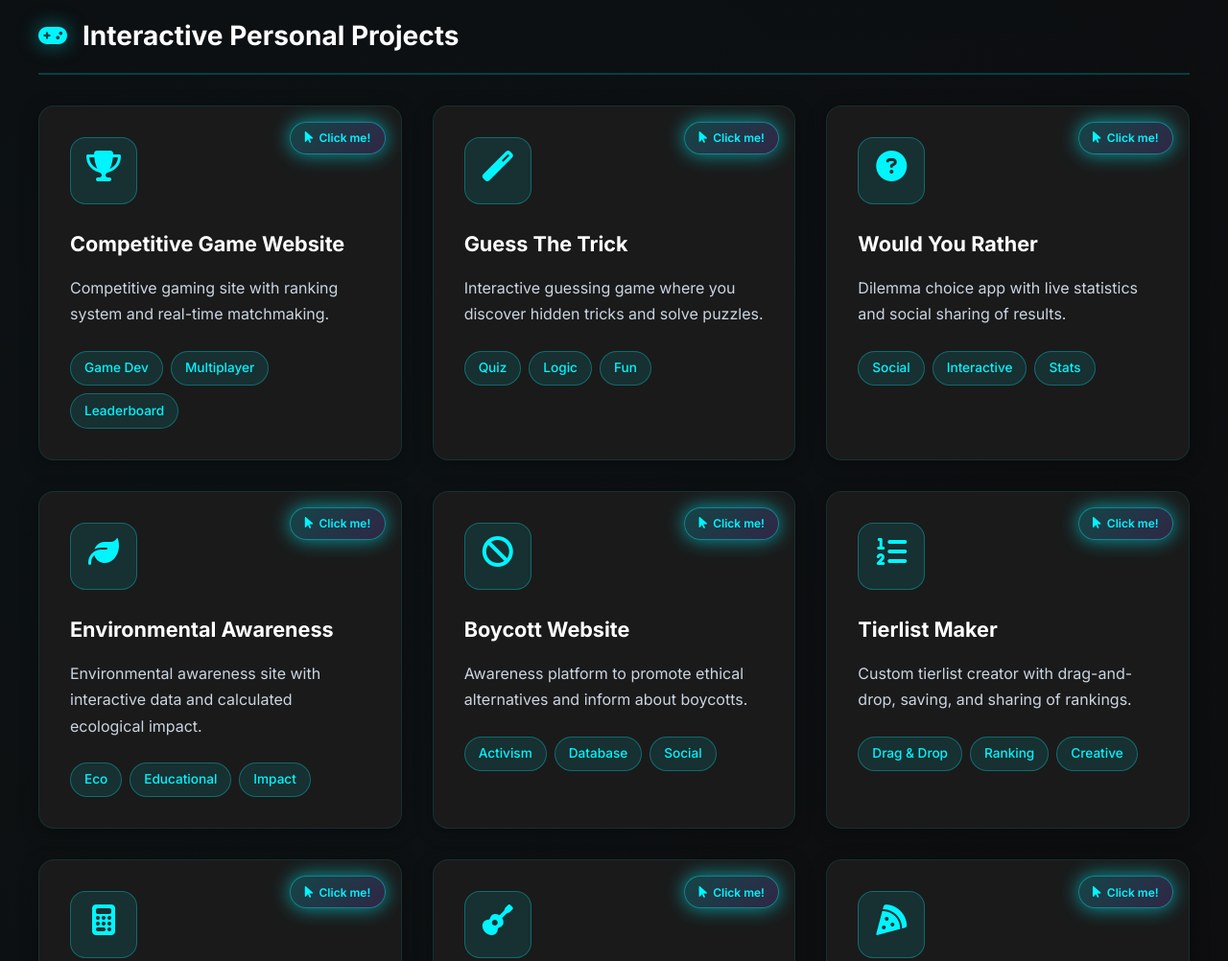
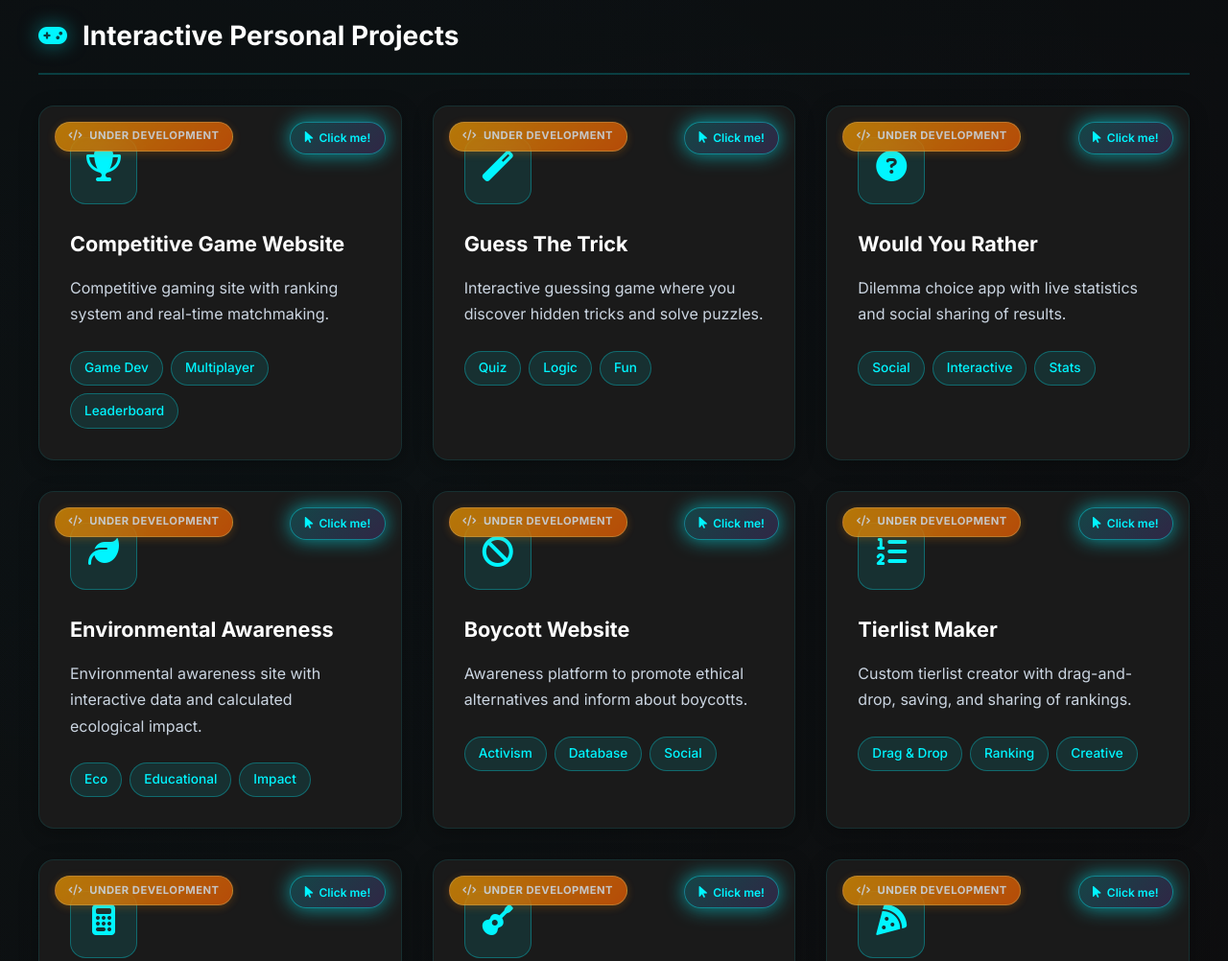
Before and after one commit to zayclom/Portfolio, a website: page frontend/index.html in a window 1280 px wide. Shown: the part 3140-4142 px from the top of the page at 96% size. Drawn offline with Linux system fonts and the light colour scheme.

Commit message:
Add 'Under Development' badge to personal projects

```diff
--- a/frontend/index.html
+++ b/frontend/index.html
@@ -269,6 +269,7 @@
                 </h3>
                 <div class="projects-grid">
                     <div class="project-card interactive-project" data-project="competitive-games">
+                        <div class="dev-badge"><i class="fas fa-code"></i> Under Development</div>
                         <div class="interactive-badge">
                             <i class="fas fa-mouse-pointer"></i>
                             Click me!
@@ -285,6 +286,7 @@
                         </div>
                     </div>
                     <div class="project-card interactive-project" data-project="guess-trick">
+                        <div class="dev-badge"><i class="fas fa-code"></i> Under Development</div>
                         <div class="interactive-badge">
                             <i class="fas fa-mouse-pointer"></i>
                             Click me!
@@ -301,6 +303,7 @@
                         </div>
                     </div>
                     <div class="project-card interactive-project" data-project="would-you-rather">
+                        <div class="dev-badge"><i class="fas fa-code"></i> Under Development</div>
                         <div class="interactive-badge">
                             <i class="fas fa-mouse-pointer"></i>
                             Click me!
@@ -317,6 +320,7 @@
                         </div>
                     </div>
                     <div class="project-card interactive-project" data-project="environmental">
+                        <div class="dev-badge"><i class="fas fa-code"></i> Under Development</div>
                         <div class="interactive-badge">
                             <i class="fas fa-mouse-pointer"></i>
                             Click me!
@@ -333,6 +337,7 @@
                         </div>
                     </div>
                     <div class="project-card interactive-project" data-project="boycott">
+                        <div class="dev-badge"><i class="fas fa-code"></i> Under Development</div>
                         <div class="interactive-badge">
                             <i class="fas fa-mouse-pointer"></i>
                             Click me!
@@ -349,6 +354,7 @@
                         </div>
                     </div>
                     <div class="project-card interactive-project" data-project="tierlist">
+                        <div class="dev-badge"><i class="fas fa-code"></i> Under Development</div>
                         <div class="interactive-badge">
                             <i class="fas fa-mouse-pointer"></i>
                             Click me!
@@ -365,6 +371,7 @@
                         </div>
                     </div>
                     <div class="project-card interactive-project" data-project="calculator">
+                        <div class="dev-badge"><i class="fas fa-code"></i> Under Development</div>
                         <div class="interactive-badge">
                             <i class="fas fa-mouse-pointer"></i>
                             Click me!
@@ -381,6 +388,7 @@
                         </div>
                     </div>
                     <div class="project-card interactive-project" data-project="guitar">
+                        <div class="dev-badge"><i class="fas fa-code"></i> Under Development</div>
                         <div class="interactive-badge">
                             <i class="fas fa-mouse-pointer"></i>
                             Click me!
@@ -397,6 +405,7 @@
                         </div>
                     </div>
                     <div class="project-card interactive-project" data-project="munchies">
+                        <div class="dev-badge"><i class="fas fa-code"></i> Under Development</div>
                         <div class="interactive-badge">
                             <i class="fas fa-mouse-pointer"></i>
                             Click me!
--- a/frontend/styles.css
+++ b/frontend/styles.css
@@ -775,6 +775,34 @@ section {
     border: 1px solid rgba(255, 255, 255, 0.3);
 }
 
+.dev-badge {
+    position: absolute;
+    top: 1rem;
+    left: 1rem;
+    background: linear-gradient(135deg, rgba(255, 165, 0, 0.9), rgba(255, 100, 0, 0.9));
+    backdrop-filter: blur(10px);
+    padding: 0.35rem 0.85rem;
+    border-radius: 20px;
+    font-size: 0.7rem;
+    font-weight: 700;
+    color: white;
+    border: 1px solid rgba(255, 200, 100, 0.5);
+    text-transform: uppercase;
+    letter-spacing: 0.5px;
+    z-index: 2;
+    animation: devPulse 2s ease-in-out infinite;
+    box-shadow: 0 2px 10px rgba(255, 140, 0, 0.3);
+}
+
+.dev-badge i {
+    margin-right: 4px;
+}
+
+@keyframes devPulse {
+    0%, 100% { opacity: 1; }
+    50% { opacity: 0.75; }
+}
+
 .project-icon {
     width: 70px;
     height: 70px;
```
